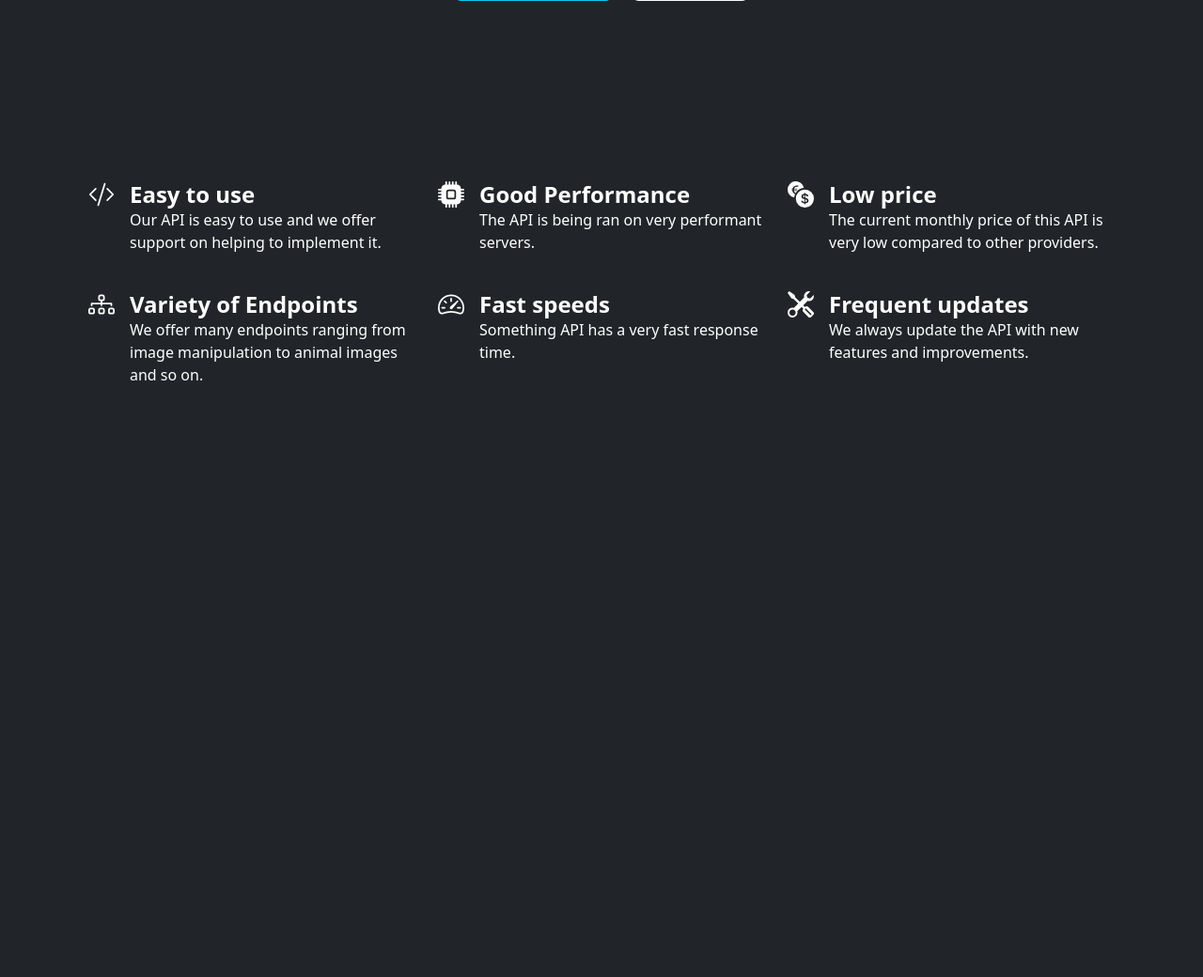
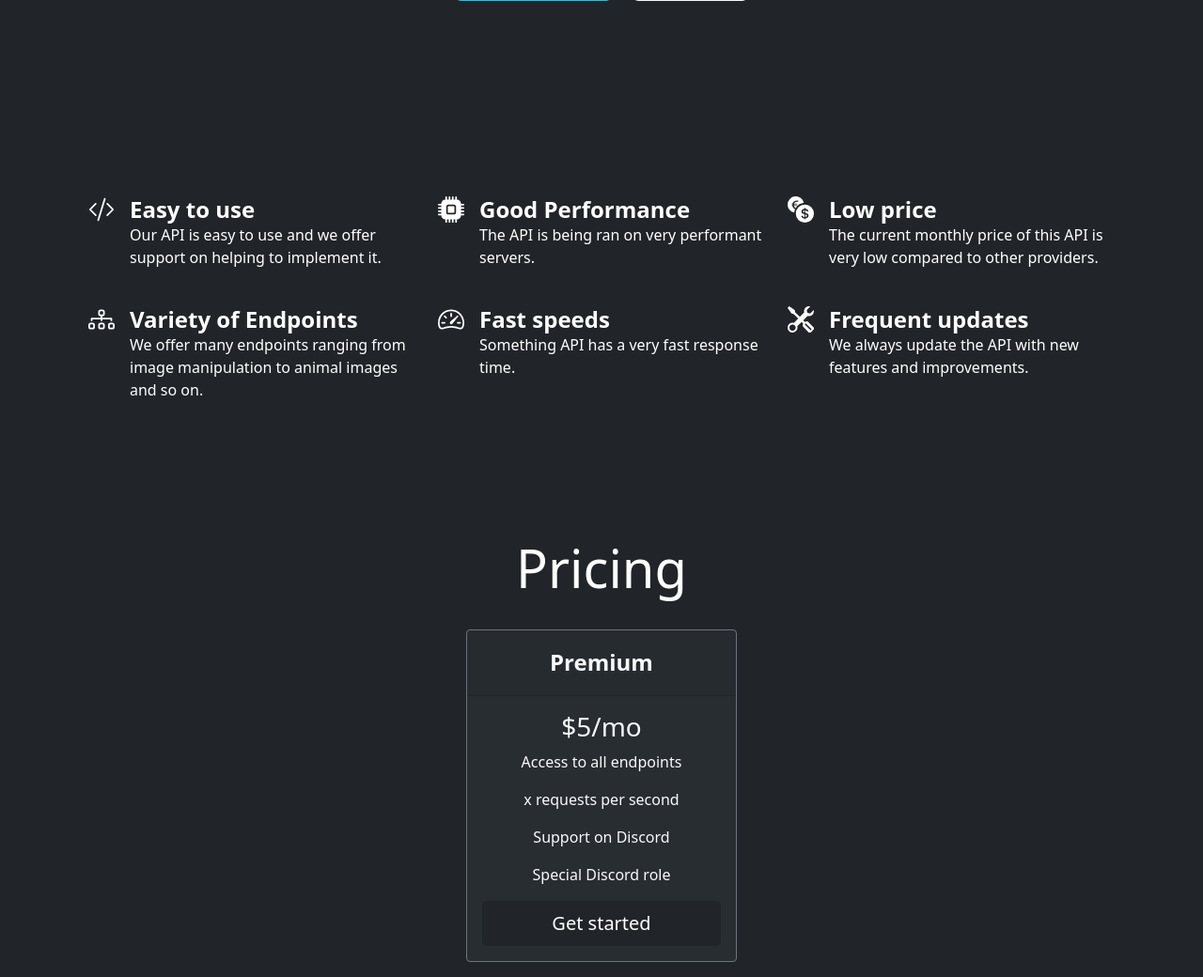
Before and after one commit to hyssedev/something-api, a Django app: page / in a window 1280 px wide. Shown: the part 377-1417 px from the top of the page at 94% size. Before the commit the page ends 782 px from the top, so only its background shows below. Run offline with Django 3.2, Linux system fonts and the light colour scheme.

Commit message:
added pricing to index and small edit to base

```diff
--- a/api/templates/base.html
+++ b/api/templates/base.html
@@ -16,7 +16,7 @@
     {% endif %}
     {% block head %}{% endblock %}
   </head>
-  <body style="background-color: #212529; color:white">
+  <body style="background-color: #212529; color:white" class="d-flex flex-column h-100">
     <!-- NAVBAR -->
 
     <nav class="navbar navbar-expand-lg navbar-dark bg-dark">
--- a/api/templates/index.html
+++ b/api/templates/index.html
@@ -37,7 +37,7 @@
     </div>
 </div>
 
-<div class="container px-4 py-5" id="icon-grid">
+<div class="container px-4 py-5 mb-3 mt-3" id="icon-grid">
   <!-- <h2 class="pb-2 border-bottom">Icon grid</h2> -->
 
   <div class="row row-cols-1 row-cols-sm-2 row-cols-md-3 row-cols-lg-3 g-4 py-5">
@@ -85,4 +85,23 @@
     </div>
   </div>
 </div>
+
+<div class="pricing-header p-3 pb-md-4 mx-auto text-center">
+  <h1 class="display-4 fw-normal">Pricing</h1>
+  <!-- <p class="fs-5 text-muted">Quickly build an effective pricing table for your potential customers with this Bootstrap example. It’s built with default Bootstrap components and utilities with little customization.</p> -->
+</div>
+<div class="card mx-auto text-center text-light mb-3 border-secondary" style="width: 18rem; background-color: #282d32;">
+  <div class="card-header py-3">
+    <h4 class="my-1 fw-bold">Premium</h4>
+  </div>
+  <div class="card-body">
+    <h3 class="card-title">$5/mo</h3>
+    <p class="card-text">Access to all endpoints</p>
+    <p class="card-text">x requests per second</p>
+    <p class="card-text">Support on Discord</p>
+    <p class="card-text">Special Discord role</p>
+    <!-- <a href="#" class="card-link">Purchase</a> -->
+    <button type="button" class="w-100 btn btn-lg btn-dark">Get started</button>
+  </div>
+</div>
 {% endblock body %}
```
